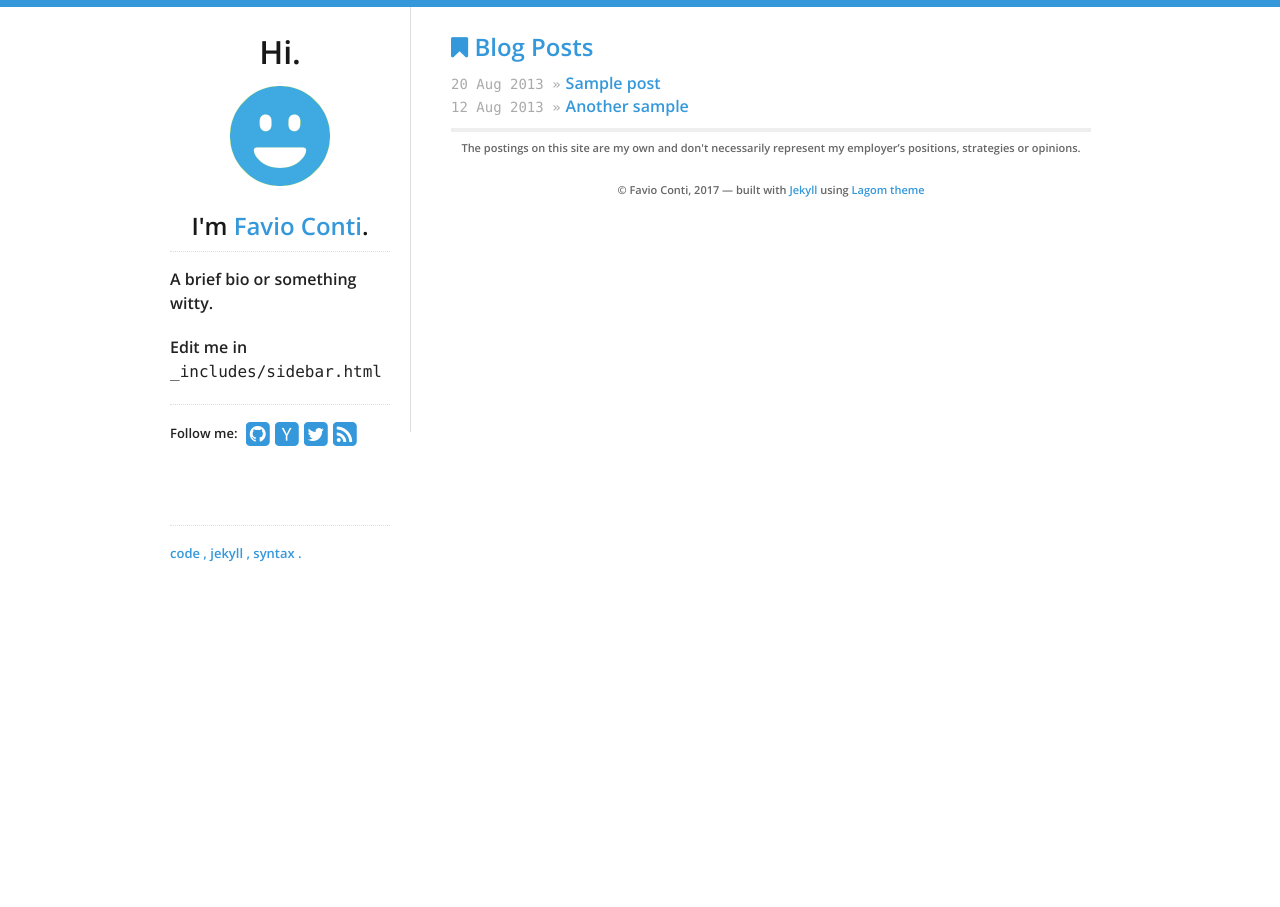
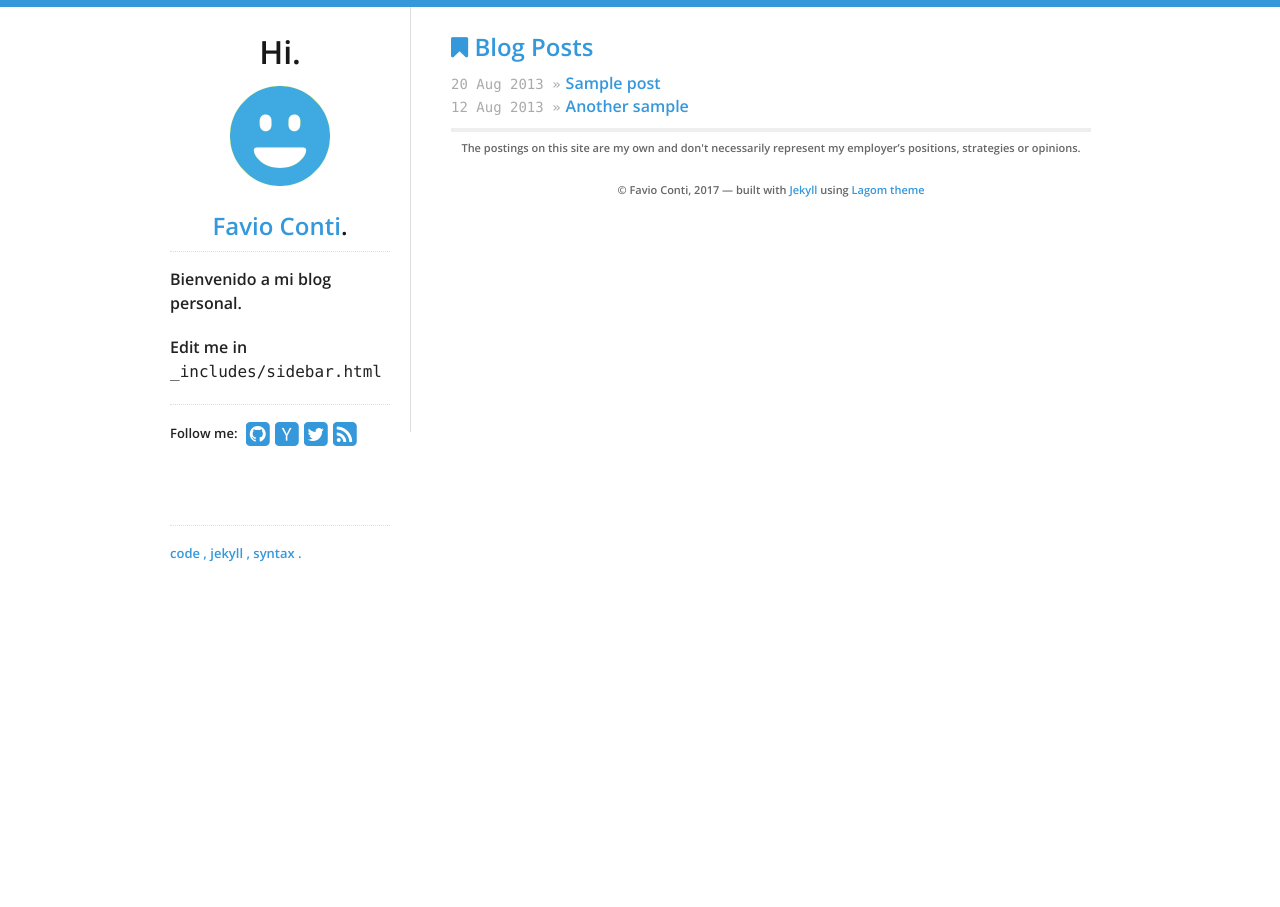
Before and after one commit to Favi0/Favi0.github.io, a Jekyll site: the page built from index.html, in a window 1280 px wide. Built offline with Jekyll 4.4.1, drawn with Linux system fonts in a browser that asks for light colours; nearby versions of some CDN libraries.

Commit message:
modifico portada

```diff
--- a/_includes/sidebar.html
+++ b/_includes/sidebar.html
@@ -7,9 +7,9 @@
     <img src="/logo.png" id="logo" alt="Blog logo"/>
     {% endif %}
   </a>
-  <h2>I'm <a href="/">{{ site.data.theme.name }}</a>.</h2>
+  <h2><a href="/">{{ site.data.theme.name }}</a>.</h2>
   <div id="bio">
-    <p>A brief bio or something witty.</p>
+    <p>Bienvenido a mi blog personal.</p>
     <p>
       Edit me in <code>_includes/sidebar.html</code>
     </p>
```
